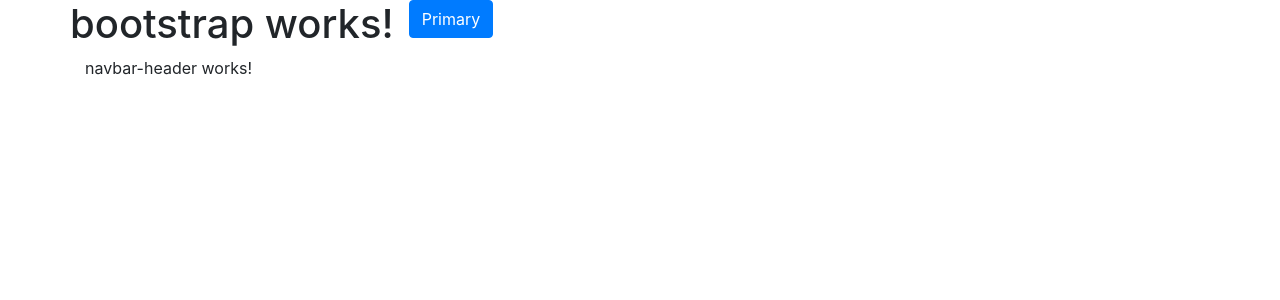
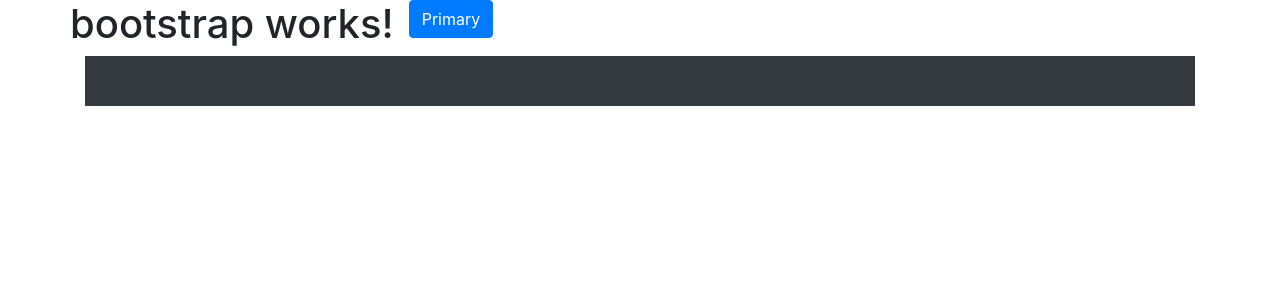
Before and after one commit to Carolista/collection-organizer, an Angular app in the folder frontEnd/: page / in a window 1280 px wide. Shown: the top 300 px of the page. Built offline with nearby package versions, Linux system fonts and the light colour scheme.

Commit message:
added initial html code to show navbar; temp background color

```diff
--- a/frontEnd/src/app/navbar-header/navbar-header.component.html
+++ b/frontEnd/src/app/navbar-header/navbar-header.component.html
@@ -1 +1,3 @@
-<p>navbar-header works!</p>
+<!-- <p>navbar-header works!</p> -->
+
+<nav class="navbar-expand-md bg-dark" style="height: 50px"></nav>
```
